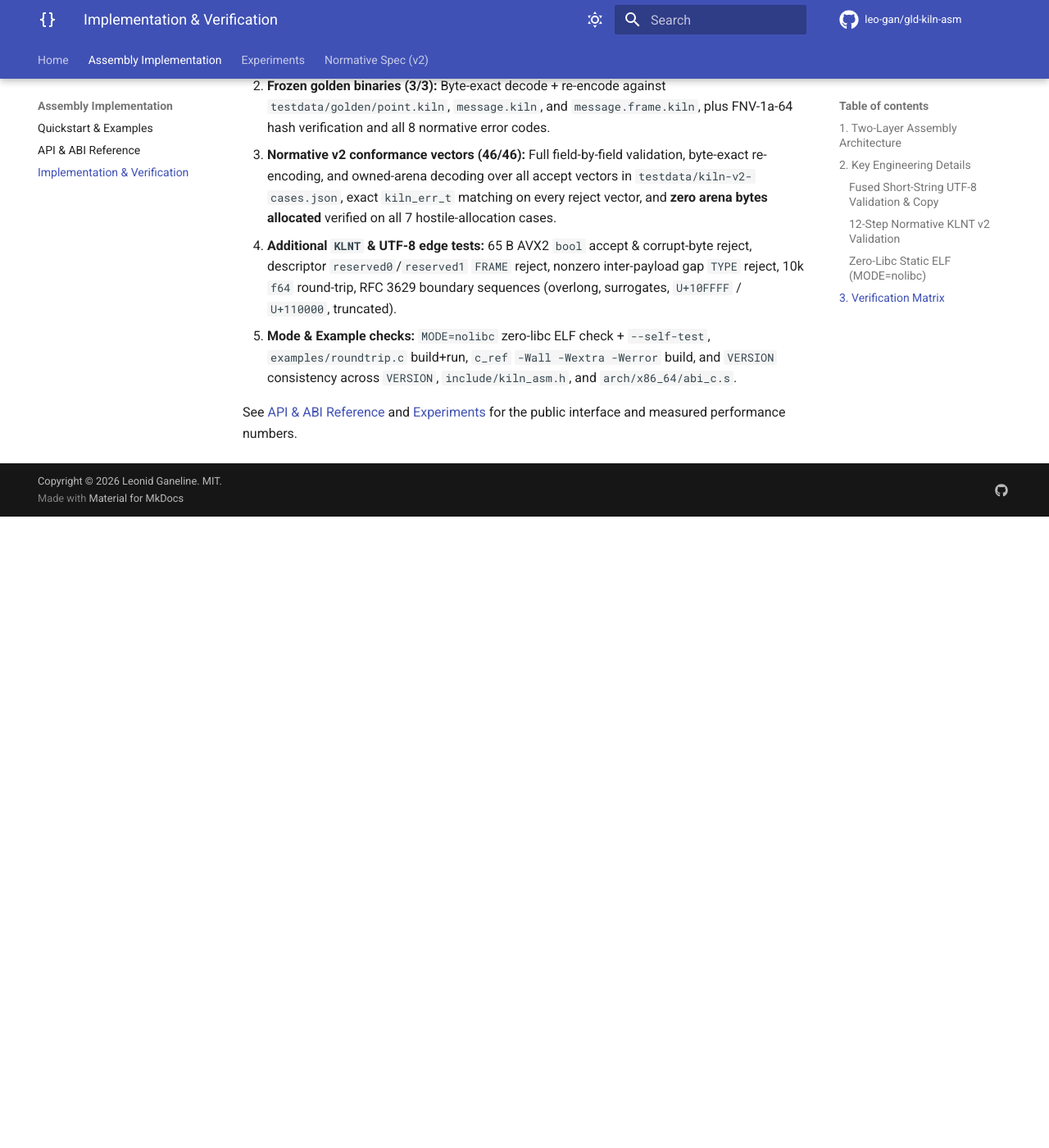
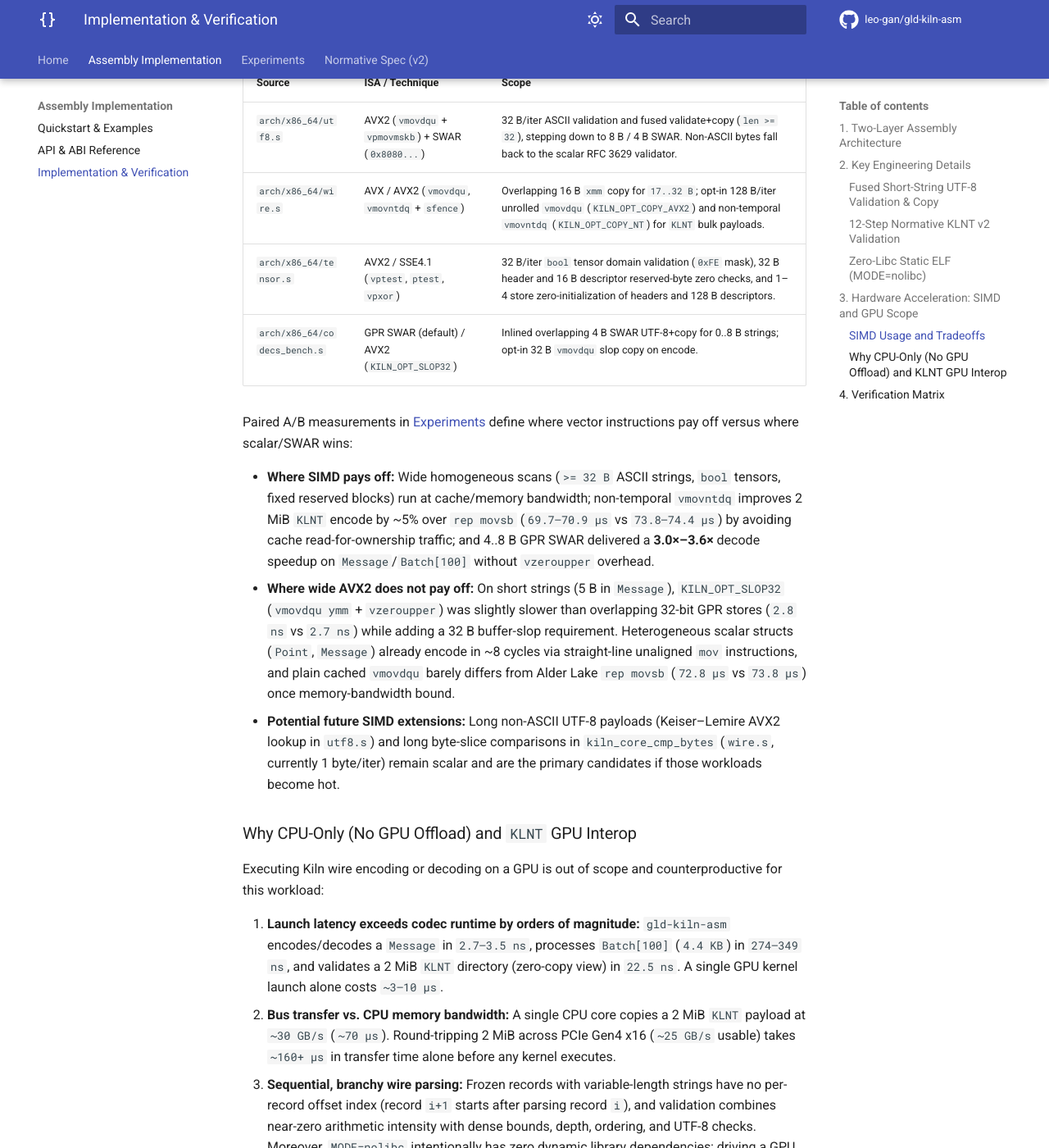
Before and after one commit to leo-gan/gld-kiln-asm, an MkDocs documentation site: the page built from docs/asm/internals.md, in a window 1280 px wide and 1400 px high, scrolled down 2301 px. Shown: the whole window at 82% size. Built offline with MkDocs 1.6.1 and Material for MkDocs 9.7.7, drawn with Linux system fonts in a browser that asks for light colours; comment, search, counter and statistics services are not loaded; before the commit the page ends 2931 px from its top, so only the background shows below that; some of the changed text lies outside the part shown.

Commit message:
Document SIMD usage/tradeoffs and CPU-only vs GPU scope (#1)

```diff
--- a/docs/asm/internals.md
+++ b/docs/asm/internals.md
@@ -42,7 +42,36 @@ Linking `bin/kiln_bench_nolibc` with `ld -static -nostdlib --gc-sections -z noex
 - No `PT_INTERP` or `PT_DYNAMIC` program headers
 - Non-executable `GNU_STACK` (`RW`)
 
-## 3. Verification Matrix
+## 3. Hardware Acceleration: SIMD and GPU Scope
+
+### SIMD Usage and Tradeoffs
+
+`gld-kiln-asm` uses SIMD selectively — combining **AVX2** (256-bit `ymm`), **AVX/SSE** (128-bit `xmm`), and **SWAR** (32/64-bit GPR bitmasks) only where the data is wide and homogeneous enough to beat scalar instructions:
+
+| Source | ISA / Technique | Scope |
+| :--- | :--- | :--- |
+| `arch/x86_64/utf8.s` | AVX2 (`vmovdqu` + `vpmovmskb`) + SWAR (`0x8080...`) | 32 B/iter ASCII validation and fused validate+copy (`len >= 32`), stepping down to 8 B / 4 B SWAR. Non-ASCII bytes fall back to the scalar RFC 3629 validator. |
+| `arch/x86_64/wire.s` | AVX / AVX2 (`vmovdqu`, `vmovntdq` + `sfence`) | Overlapping 16 B `xmm` copy for `17..32 B`; opt-in 128 B/iter unrolled `vmovdqu` (`KILN_OPT_COPY_AVX2`) and non-temporal `vmovntdq` (`KILN_OPT_COPY_NT`) for `KLNT` bulk payloads. |
+| `arch/x86_64/tensor.s` | AVX2 / SSE4.1 (`vptest`, `ptest`, `vpxor`) | 32 B/iter `bool` tensor domain validation (`0xFE` mask), 32 B header and 16 B descriptor reserved-byte zero checks, and 1–4 store zero-initialization of headers and 128 B descriptors. |
+| `arch/x86_64/codecs_bench.s` | GPR SWAR (default) / AVX2 (`KILN_OPT_SLOP32`) | Inlined overlapping 4 B SWAR UTF-8+copy for 0..8 B strings; opt-in 32 B `vmovdqu` slop copy on encode. |
+
+Paired A/B measurements in [Experiments](../experiments.md) define where vector instructions pay off versus where scalar/SWAR wins:
+
+- **Where SIMD pays off:** Wide homogeneous scans (`>= 32 B` ASCII strings, `bool` tensors, fixed reserved blocks) run at cache/memory bandwidth; non-temporal `vmovntdq` improves 2 MiB `KLNT` encode by ~5% over `rep movsb` (`69.7–70.9 µs` vs `73.8–74.4 µs`) by avoiding cache read-for-ownership traffic; and 4..8 B GPR SWAR delivered a **3.0×–3.6×** decode speedup on `Message`/`Batch[100]` without `vzeroupper` overhead.
+- **Where wide AVX2 does not pay off:** On short strings (5 B in `Message`), `KILN_OPT_SLOP32` (`vmovdqu ymm` + `vzeroupper`) was slightly slower than overlapping 32-bit GPR stores (`2.8 ns` vs `2.7 ns`) while adding a 32 B buffer-slop requirement. Heterogeneous scalar structs (`Point`, `Message`) already encode in ~8 cycles via straight-line unaligned `mov` instructions, and plain cached `vmovdqu` barely differs from Alder Lake `rep movsb` (`72.8 µs` vs `73.8 µs`) once memory-bandwidth bound.
+- **Potential future SIMD extensions:** Long non-ASCII UTF-8 payloads (Keiser–Lemire AVX2 lookup in `utf8.s`) and long byte-slice comparisons in `kiln_core_cmp_bytes` (`wire.s`, currently 1 byte/iter) remain scalar and are the primary candidates if those workloads become hot.
+
+### Why CPU-Only (No GPU Offload) and `KLNT` GPU Interop
+
+Executing Kiln wire encoding or decoding on a GPU is out of scope and counterproductive for this workload:
+
+1. **Launch latency exceeds codec runtime by orders of magnitude:** `gld-kiln-asm` encodes/decodes a `Message` in `2.7–3.5 ns`, processes `Batch[100]` (`4.4 KB`) in `274–349 ns`, and validates a 2 MiB `KLNT` directory (zero-copy view) in `22.5 ns`. A single GPU kernel launch alone costs `~3–10 µs`.
+2. **Bus transfer vs. CPU memory bandwidth:** A single CPU core copies a 2 MiB `KLNT` payload at `~30 GB/s` (`~70 µs`). Round-tripping 2 MiB across PCIe Gen4 x16 (`~25 GB/s` usable) takes `~160+ µs` in transfer time alone before any kernel executes.
+3. **Sequential, branchy wire parsing:** Frozen records with variable-length strings have no per-record offset index (record `i+1` starts after parsing record `i`), and validation combines near-zero arithmetic intensity with dense bounds, depth, ordering, and UTF-8 checks. Moreover, `MODE=nolibc` intentionally has zero dynamic library dependencies; driving a GPU requires host runtime/driver APIs (`CUDA`, `HIP`, `Vulkan`, `OpenCL`).
+
+**Recommended GPU integration pattern (`KLNT` v2):** Rather than running the wire parser on a GPU, keep `gld-kiln-asm` on the CPU as a nanosecond-scale metadata validator and zero-copy directory parser. Because `KLNT` v2 guarantees 64-byte payload alignment and contiguous little-endian ML tensors (`f16`, `bf16`, `f8*`, packed 4-bit `i4`/`u4`/`e2m1`), a host application linking `libkiln_asm.a` can validate the directory in ~22 ns (zero-copy view) and stream the validated payload slices straight from pinned host memory (`cudaMemcpyAsync`) or NVMe (GPUDirect Storage) into VRAM, keeping GPU kernels focused on compute or dequantization of VRAM-resident tensors.
+
+## 4. Verification Matrix
 
 Run `./scripts/run-tests.sh` to execute all verification gates:
 
```
Also changed, not shown: DESIGN.md (+1 -1 lines), README.md (+1 -1 lines), docs/index.md (+1 -1 lines).
